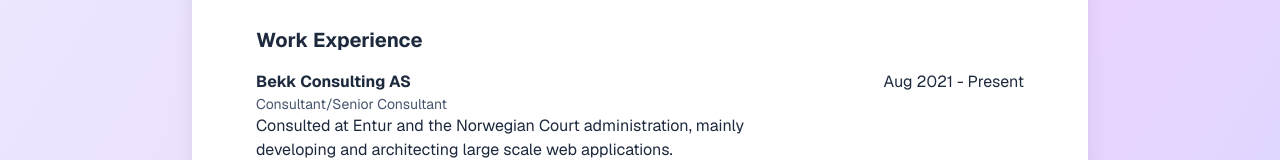
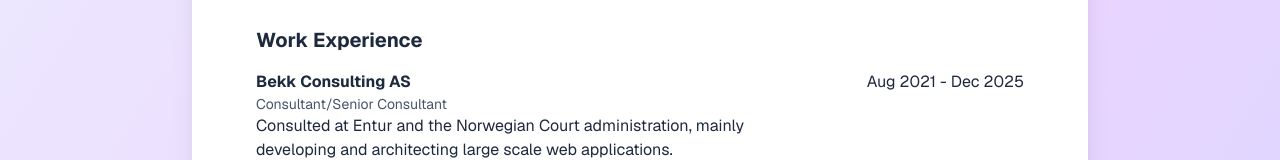
Before and after one commit to petter/cv, a Next.js app: page / in a window 1280 px wide. Shown: the part 303-463 px from the top of the page. Built offline with nearby package versions, Linux system fonts and the light colour scheme.

Commit message:
update work history
I no longer work at Bekk

```diff
--- a/data/resume-data.tsx
+++ b/data/resume-data.tsx
@@ -47,6 +47,7 @@
     {
       company: "Bekk Consulting AS",
       from: "Aug 2021",
+      to: "Dec 2025",
       title: "Consultant/Senior Consultant",
       description:
         "Consulted at Entur and the Norwegian Court administration, mainly developing and architecting large scale web applications.",
```
